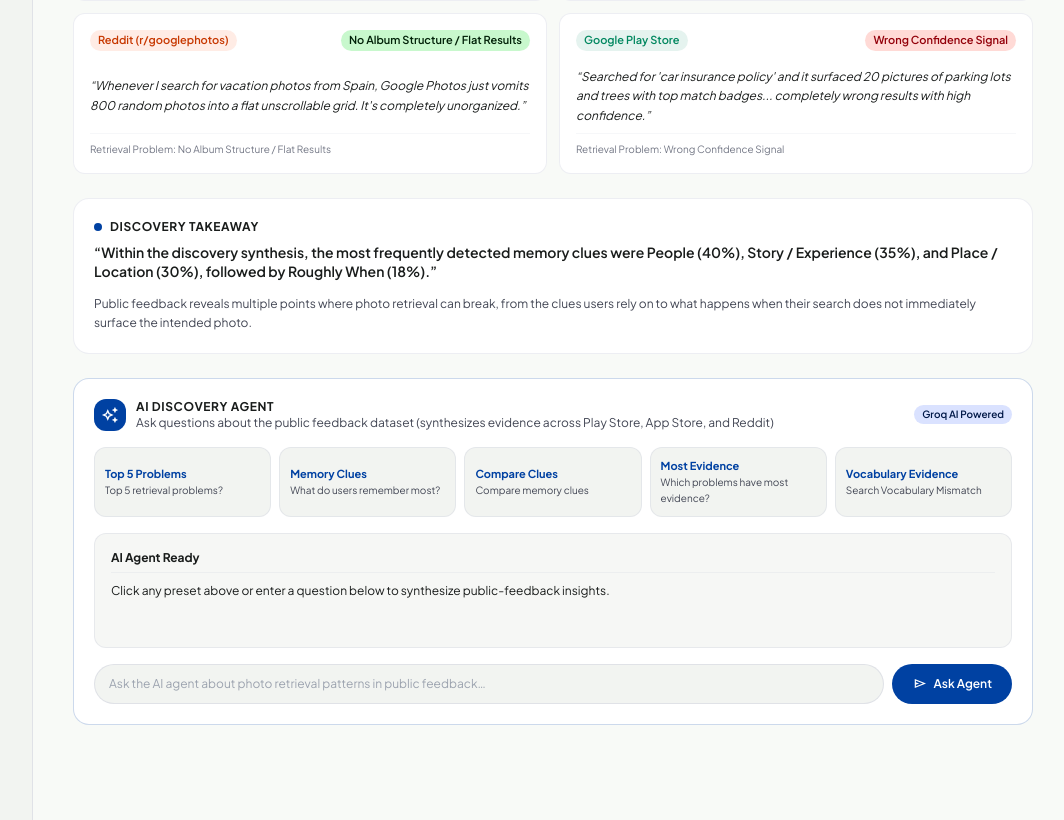
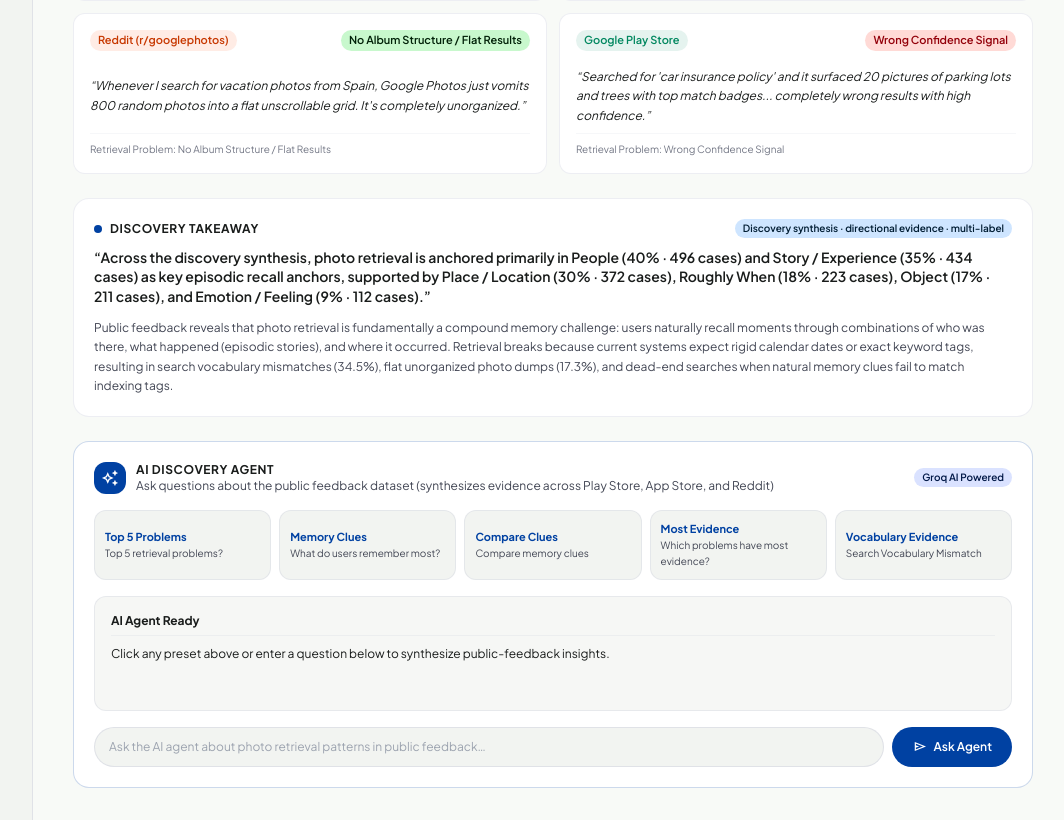
Before and after one commit to shruti7jain/Google_Photo, a FastAPI app: page / in a window 1280 px wide. Shown: the part 1610-2430 px from the top of the page, without its empty margins (207-1271 px from the left). Run offline with FastAPI, Linux system fonts and the light colour scheme; some libraries are stand-ins or nearby versions.

Commit message:
feat(dashboard): rewrite Discovery Takeaway to synthesize all 6 memory clues and connect to retrieval failure modes

```diff
--- a/discovery-engine/dashboard/templates/index.html
+++ b/discovery-engine/dashboard/templates/index.html
@@ -351,16 +351,19 @@
   </section>
 
   <!-- ─────────────────────────────────── DISCOVERY TAKEAWAY -->
-  <section id="takeaway" class="p-5 rounded-2xl bg-surface-container-lowest border border-outline-variant/30 flex flex-col gap-2">
-    <h2 class="text-xs font-bold uppercase tracking-wider text-on-surface flex items-center gap-2">
-      <span class="w-2 h-2 rounded-full bg-primary"></span>
-      Discovery Takeaway
-    </h2>
+  <section id="takeaway" class="p-5 rounded-2xl bg-surface-container-lowest border border-outline-variant/30 flex flex-col gap-2.5">
+    <div class="flex items-center justify-between flex-wrap gap-2">
+      <h2 class="text-xs font-bold uppercase tracking-wider text-on-surface flex items-center gap-2">
+        <span class="w-2 h-2 rounded-full bg-primary"></span>
+        Discovery Takeaway
+      </h2>
+      <span class="chip bg-secondary-fixed text-on-secondary-fixed text-[10px] font-semibold">Discovery synthesis · directional evidence · multi-label</span>
+    </div>
     <p class="text-sm font-semibold text-on-surface leading-snug">
-      “Within the discovery synthesis, the most frequently detected memory clues were People (40%), Story / Experience (35%), and Place / Location (30%), followed by Roughly When (18%).”
+      “Across the discovery synthesis, photo retrieval is anchored primarily in People (40% · 496 cases) and Story / Experience (35% · 434 cases) as key episodic recall anchors, supported by Place / Location (30% · 372 cases), Roughly When (18% · 223 cases), Object (17% · 211 cases), and Emotion / Feeling (9% · 112 cases).”
     </p>
-    <p class="text-xs text-on-surface-variant leading-relaxed mt-1">
-      Public feedback reveals multiple points where photo retrieval can break, from the clues users rely on to what happens when their search does not immediately surface the intended photo.
+    <p class="text-xs text-on-surface-variant leading-relaxed mt-0.5">
+      Public feedback reveals that photo retrieval is fundamentally a compound memory challenge: users naturally recall moments through combinations of who was there, what happened (episodic stories), and where it occurred. Retrieval breaks because current systems expect rigid calendar dates or exact keyword tags, resulting in search vocabulary mismatches (34.5%), flat unorganized photo dumps (17.3%), and dead-end searches when natural memory clues fail to match indexing tags.
     </p>
   </section>
 
```
Also changed, not shown: frontend/index.html (+11 -8 lines).
